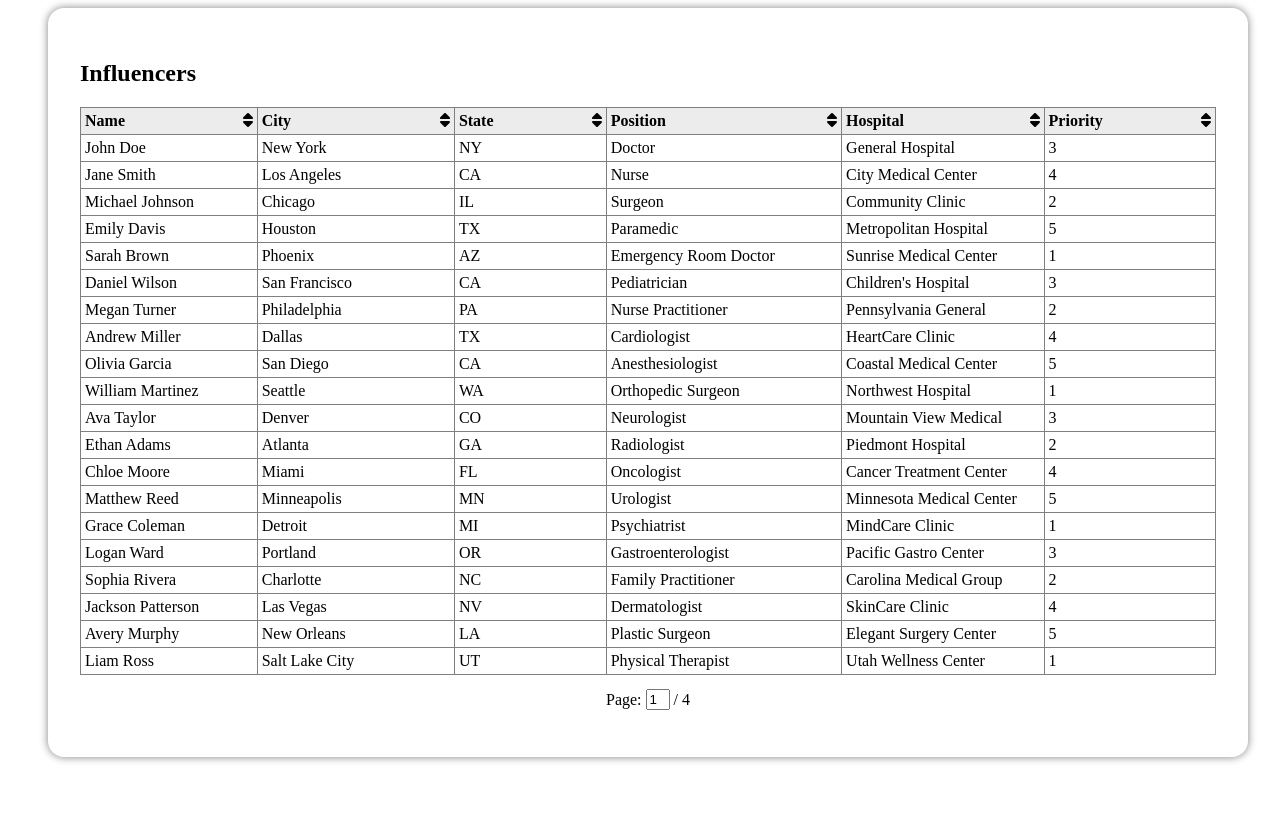
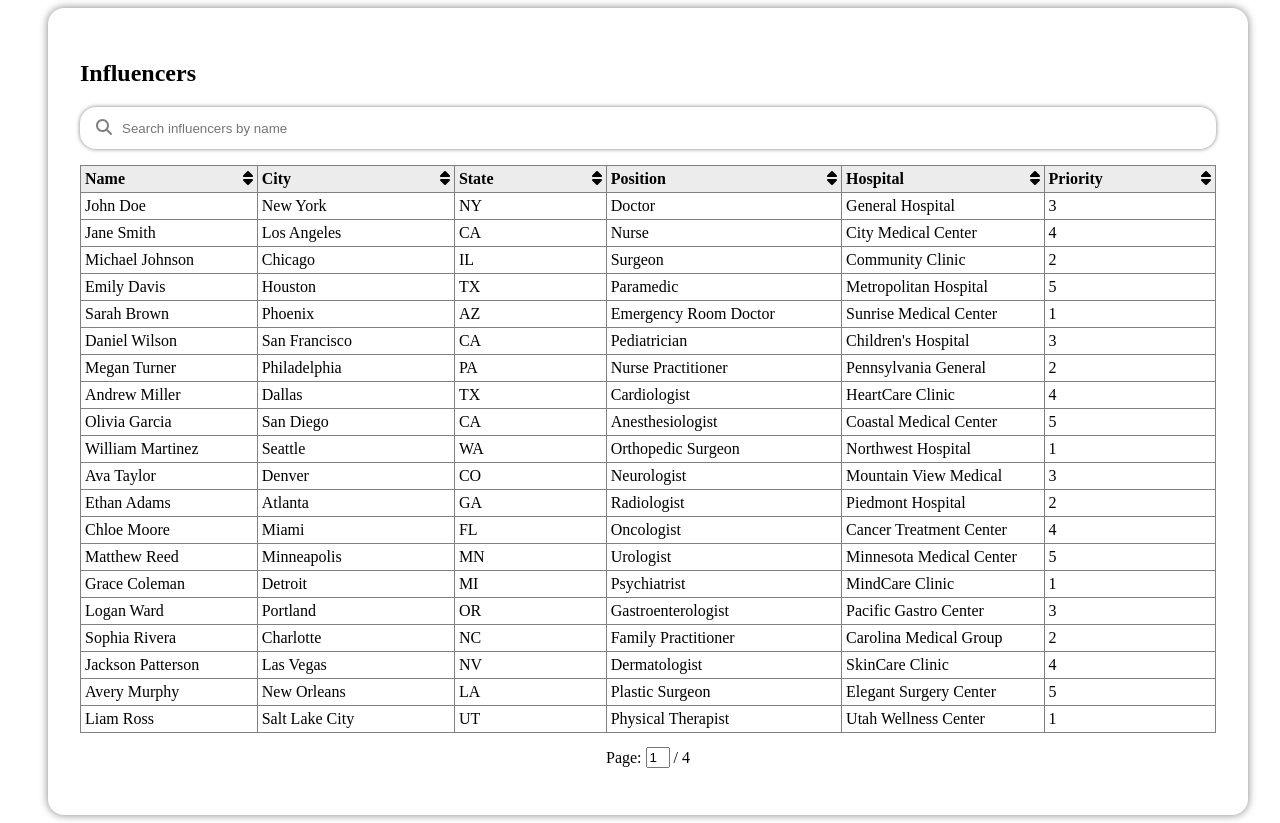
Before and after one commit to fluse9/react-sandbox, a React app: page / in a window 1280 px wide. Before the commit the page ends 800 px from the top, so only its background shows below. Built offline with nearby package versions, Linux system fonts and the light colour scheme.

Commit message:
feat(develop): Added search

```diff
--- a/src/App.js
+++ b/src/App.js
@@ -2,7 +2,8 @@ import React, { useEffect, useState } from 'react';
 import styled from 'styled-components';
 import Table from './Components/Table';
 import Card from './Components/Card';
-import rawInfluencers from '../data/influencers.json';
+import influencers from '../data/influencers.json';
+import SearchBar from './Components/SearchBar';
 
 const ASCENDING = 'ascending';
 const DESCENDING = 'descending';
@@ -48,6 +49,30 @@ const StyledInput = styled.input({
  * @returns {ReactComponentElement} - The rendered application.
  */
 const App = () => {
+    /**
+     * Removes duplicate influencers from the data.
+     *
+     * @param {Influencer[]} data - The list of influencers containing duplicates.
+     * @returns {Influencer[]} - The list of influencers without duplicates.
+     */
+    const removeDuplicates = (data = []) => {
+        const seenNames = new Set();
+
+        const uniqueInfluencers = data.filter((datum) => {
+            const name = datum?.name ?? '';
+            const hasNotSeenName = !seenNames?.has(name) ?? false;
+
+            if (hasNotSeenName) {
+                seenNames.add(name);
+            }
+
+            return hasNotSeenName;
+        });
+
+        return uniqueInfluencers;
+    };
+
+    const uniqueInfluencers = removeDuplicates(influencers);
     const maxRowsPerPage = 20;
 
     const [columns, setColumns] = useState([
@@ -76,46 +101,23 @@ const App = () => {
             order: null,
         },
     ]);
-    const [influencers, setInfluencers] = useState(rawInfluencers);
+    const [filteredInfluencers, setFilteredInfluencers] = useState(uniqueInfluencers);
     const [totalPages, setTotalPages] = useState(0);
     const [currentPage, setCurrentPage] = useState(1);
     const [paginatedData, setPaginatedData] = useState([[]]);
+    const [searchTerm, setSearchTerm] = useState('');
 
     useEffect(() => {
         /**
-         * Removes duplicate influencers from the data.
-         *
-         * @param {Influencer[]} data - The list of influencers containing duplicates.
-         * @returns {Influencer[]} - The list of influencers without duplicates.
-         */
-        const removeDuplicates = (data = []) => {
-            const seenNames = new Set();
-
-            const uniqueInfluencers = data.filter((datum) => {
-                const name = datum?.name ?? '';
-                const hasNotSeenName = !seenNames?.has(name) ?? false;
-
-                if (hasNotSeenName) {
-                    seenNames.add(name);
-                }
-
-                return hasNotSeenName;
-            });
-
-            return uniqueInfluencers;
-        };
-
-        /**
          * Groups the influencer data into pages using a 2D array.
          *
-         * @param {Influencer[]} uniqueInfluencers - The list of unique influencers with all duplicates removed.
          * @returns {[Influencer[]]} - A 2D array containing the influencers grouped into pages.
          */
-        const paginateData = (uniqueInfluencers = []) => {
+        const paginateData = () => {
             const localPaginatedData = [[]];
             let page = 0;
 
-            uniqueInfluencers.forEach((influencer) => {
+            filteredInfluencers.forEach((influencer) => {
                 const rowsOnPage = localPaginatedData[page]?.length ?? 0;
                 const pageIsFull = rowsOnPage === maxRowsPerPage;
 
@@ -130,15 +132,34 @@ const App = () => {
             return localPaginatedData;
         };
 
-        const uniqueInfluencers = removeDuplicates(influencers);
-
-        const totalRows = uniqueInfluencers?.length ?? 0;
+        const totalRows = filteredInfluencers?.length ?? 0;
         const localTotalPages = Math.ceil(totalRows / maxRowsPerPage);
         setTotalPages(localTotalPages);
 
-        const localPaginatedData = paginateData(uniqueInfluencers);
+        const localPaginatedData = paginateData();
         setPaginatedData(localPaginatedData);
-    }, [influencers]);
+    }, [filteredInfluencers]);
+
+    useEffect(() => {
+        /**
+         * Filters the influencers shown in the table according to the user entered search term, resetting influencers
+         * if the search term is empty.
+         *
+         * @returns {void}
+         */
+        const filterInfluencersBySearchTerm = () => {
+            if (searchTerm) {
+                const searchedInfluencers = filteredInfluencers.filter(
+                    ({ name = '' }) => name?.includes(searchTerm) ?? false,
+                );
+                setFilteredInfluencers(searchedInfluencers);
+            } else {
+                setFilteredInfluencers(uniqueInfluencers);
+            }
+        };
+
+        filterInfluencersBySearchTerm();
+    }, [searchTerm]);
 
     /**
      * Handles the click event for heading cells in the table, sorting the table by the clicked column in ascending or descending order.
@@ -222,7 +243,7 @@ const App = () => {
         const sortedInfluencers = sortBySelectedColumn(toggledColumns);
 
         setColumns(toggledColumns);
-        setInfluencers(sortedInfluencers);
+        setFilteredInfluencers(sortedInfluencers);
     };
 
     /**
@@ -240,6 +261,7 @@ const App = () => {
         <AppContainer>
             <Card>
                 <Heading>Influencers</Heading>
+                <SearchBar setSearchTerm={setSearchTerm} />
                 <Table
                     data={paginatedData[currentPage - 1]}
                     columns={columns}
--- /dev/null
+++ b/src/Components/SearchBar/index.js
@@ -0,0 +1,59 @@
+import React from 'react';
+import styled from 'styled-components';
+import { FontAwesomeIcon } from '@fortawesome/react-fontawesome';
+import { faSearch } from '@fortawesome/free-solid-svg-icons';
+
+const Container = styled.div({
+    margin: '16px 0 16px 0',
+    boxShadow: '0 0 4px rgba(0, 0, 0, 0.5)',
+    padding: '12px 16px 12px 16px',
+    borderRadius: '16px',
+});
+
+const SearchIcon = styled(FontAwesomeIcon)({
+    color: 'gray',
+});
+
+const Input = styled.input({
+    margin: '0 8px 0 8px',
+    border: 'none',
+    outline: 'none',
+    color: 'gray',
+});
+
+/**
+ * A React search bar component for searching influencers.
+ *
+ * @component
+ * @param {Object} props - The props object for the component.
+ * @param {function} props.setSearchTerm - Sets the term for which to search for in the influencer dataset.
+ * @returns {ReactElement} - The rendered search bar component.
+ */
+const SearchBar = ({ setSearchTerm = () => {} }) => {
+    const placeholder = 'Search influencers by name';
+    /**
+     * Handles the user search event by setting the search term state variable to the user's input when
+     * the Enter key is pressed.
+     *
+     * @param {Object} event - The event object from the onKeyDown event.
+     * @returns {void}
+     */
+    const handleSearch = (event = {}) => {
+        const enter = 'Enter';
+        const key = event?.key ?? '';
+        const value = event?.target?.value ?? '';
+
+        if (key === enter) {
+            setSearchTerm(value);
+        }
+    };
+
+    return (
+        <Container>
+            <SearchIcon icon={faSearch} />
+            <Input placeholder={placeholder} onKeyDown={handleSearch} />
+        </Container>
+    );
+};
+
+export default SearchBar;
```
